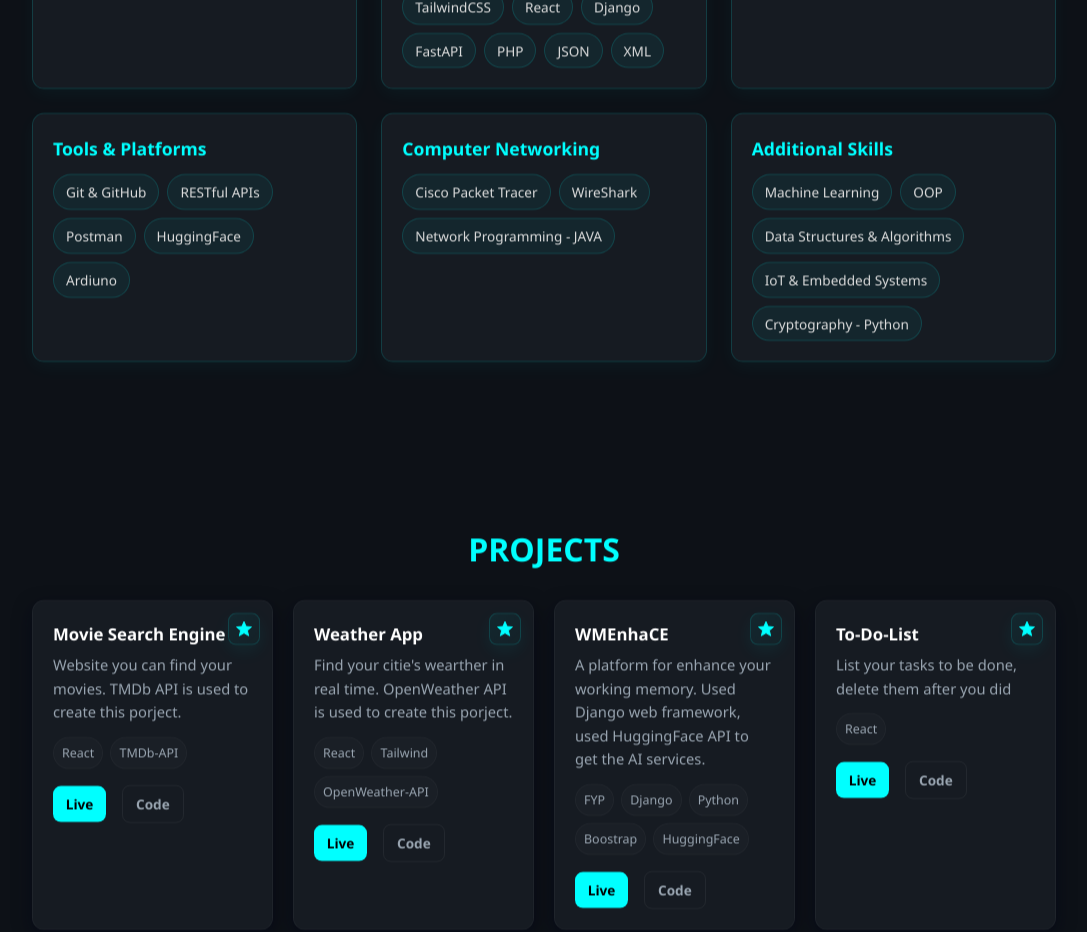
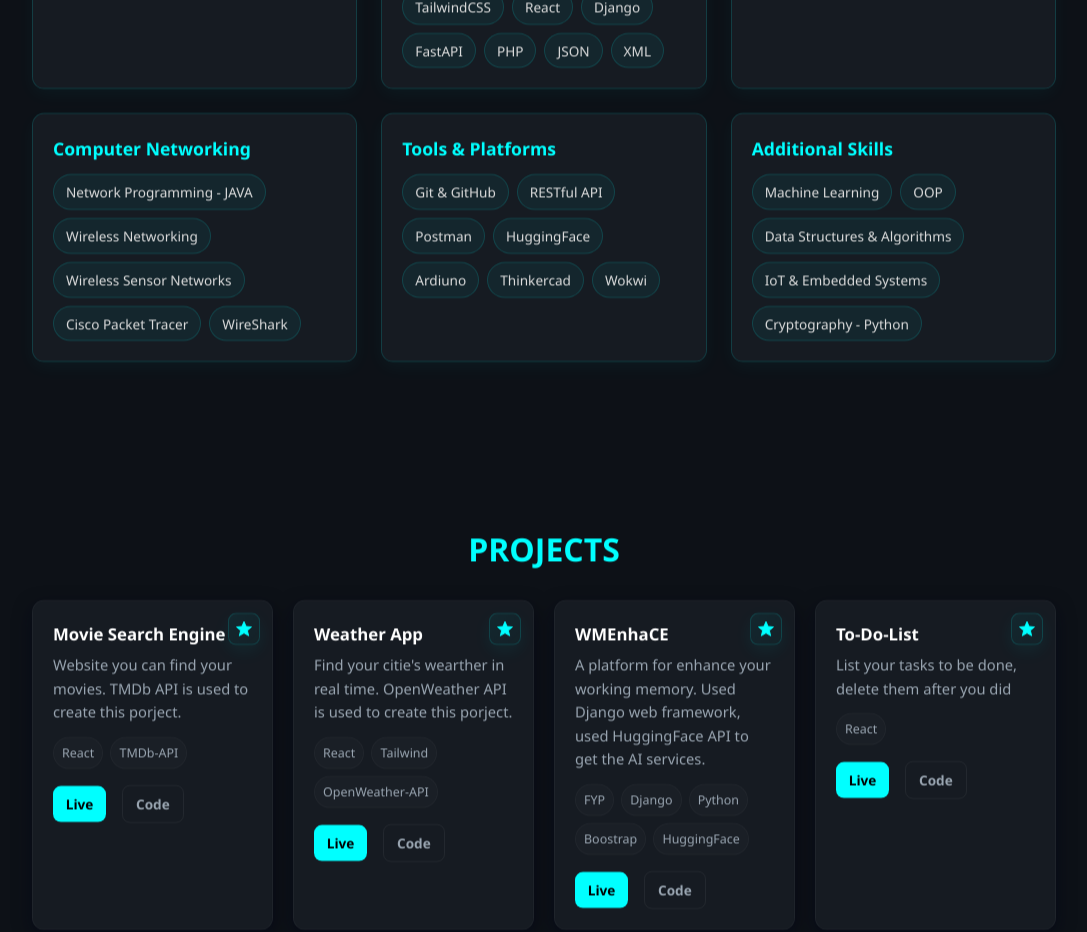
Before and after one commit to Tharanga8888/Portfolio_react_2025_intern, a React (Vite) app: page / in a window 1280 px wide. Shown: the part 2380-3312 px from the top of the page, without its empty margins (96-1183 px from the left). Built offline with nearby package versions, Linux system fonts and the light colour scheme.

Commit message:
restructured the skill card section

```diff
--- a/src/components/Skills.jsx
+++ b/src/components/Skills.jsx
@@ -44,22 +44,26 @@ function Skills() {
             </div>
 
             <div className="skill-card">
-                <h3>Tools & Platforms</h3>
+                <h3>Computer Networking</h3>
                 <div className="skill-tags">
-                    <span>Git & GitHub</span>
-                    <span>RESTful APIs</span>
-                    <span>Postman</span>
-                    <span>HuggingFace</span>
-                    <span>Ardiuno</span>
+                    <span>Network Programming - JAVA</span>
+                    <span>Wireless Networking</span>
+                    <span>Wireless Sensor Networks</span>
+                    <span>Cisco Packet Tracer</span>
+                    <span>WireShark</span>
                 </div>
             </div>
 
             <div className="skill-card">
-                <h3>Computer Networking</h3>
+                <h3>Tools & Platforms</h3>
                 <div className="skill-tags">
-                    <span>Cisco Packet Tracer</span>
-                    <span>WireShark</span>
-                    <span>Network Programming - JAVA</span>
+                    <span>Git & GitHub</span>
+                    <span>RESTful API</span>
+                    <span>Postman</span>
+                    <span>HuggingFace</span>
+                    <span>Ardiuno</span>
+                    <span>Thinkercad</span>
+                    <span>Wokwi</span>
                 </div>
             </div>
 
```
